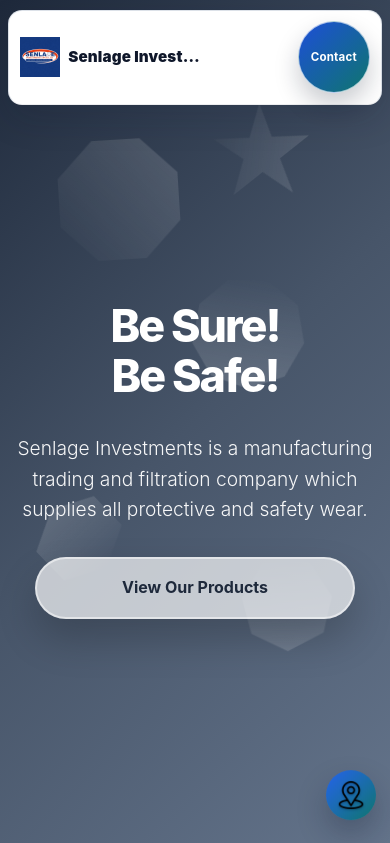
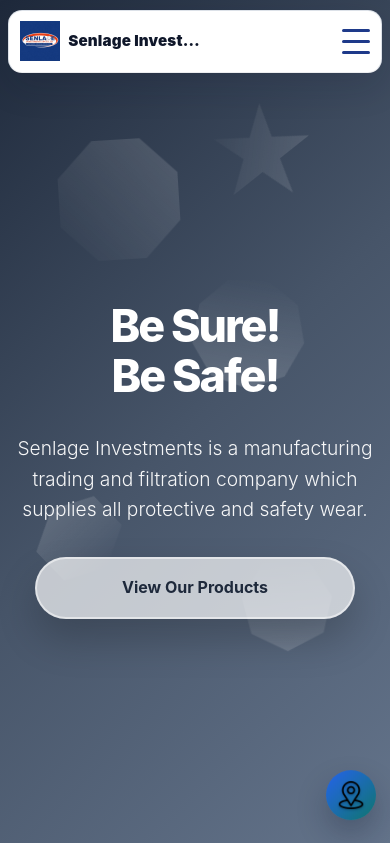
Before and after one commit to Ghost-Coder23/senlage, a Django app: page / in a window 390 px wide. Shown: the top 843 px of the page. Run offline with Django 4.2, Linux system fonts and the light colour scheme.

Commit message:
`Refactor mobile menu and contact links in navigation bar`

```diff
--- a/static/css/tooplate-strategic-style.css
+++ b/static/css/tooplate-strategic-style.css
@@ -148,29 +148,19 @@ video {
 	box-shadow: 0 8px 18px rgba(29, 78, 216, 0.28);
 }
 
-.mobile-contact-link {
+.mobile-menu {
 	display: none;
-	text-decoration: none;
-	width: 72px;
-	height: 72px;
-	border-radius: 50%;
-	align-items: center;
-	justify-content: center;
-	text-align: center;
-	font-size: 0.72rem;
-	font-weight: 700;
-	line-height: 1.1;
-	letter-spacing: 0.02em;
-	color: #ffffff;
-	background: linear-gradient(135deg, #1d4ed8, #0f766e);
-	border: 1px solid rgba(255, 255, 255, 0.65);
-	box-shadow: 0 12px 24px rgba(15, 23, 42, 0.22);
-	transition: transform 0.2s ease, box-shadow 0.2s ease;
-}
-
-.mobile-contact-link:hover {
-	transform: translateY(-2px);
-	box-shadow: 0 16px 28px rgba(15, 23, 42, 0.28);
+	flex-direction: column;
+	cursor: pointer;
+}
+
+.mobile-menu span {
+	width: 28px;
+	height: 3px;
+	background: #1e3a8a;
+	margin: 4px 0;
+	transition: 0.3s;
+	border-radius: 2px;
 }
 
 /* Hero Section */
@@ -1045,6 +1035,10 @@ video {
 	height: 20px;
 	object-fit: contain;
 	display: block;
+}
+
+.contact-email-link::before {
+	display: none;
 }
 
 .contact-form {
@@ -1227,8 +1221,42 @@ video {
 		padding: 0.65rem 0.9rem;
 	}
 
-	.mobile-contact-link {
+	.mobile-menu {
 		display: flex;
+	}
+
+	.contact-links {
+		flex-wrap: wrap;
+		justify-content: center;
+		gap: 0.55rem;
+	}
+
+	.contact-email-link,
+	.contact-whatsapp-link,
+	.contact-facebook-link {
+		width: 52px;
+		height: 52px;
+		min-width: 52px;
+		padding: 0;
+		border-radius: 50%;
+	}
+
+	.contact-whatsapp-link,
+	.contact-facebook-link {
+		gap: 0;
+	}
+
+	.contact-email-link {
+		font-size: 0;
+	}
+
+	.contact-email-link::before {
+		content: '@';
+		display: inline-block;
+		font-size: 1.15rem;
+		font-weight: 700;
+		color: #dbeafe;
+		line-height: 1;
 	}
 
 	.core-values-list {
--- a/templates/pages/home.html
+++ b/templates/pages/home.html
@@ -27,7 +27,11 @@
                 <li><a href="#about">About</a></li>
                 <li><a href="#contact">Contact</a></li>
             </ul>
-            <a href="#contact" class="mobile-contact-link" aria-label="Contact">Contact</a>
+            <div class="mobile-menu">
+                <span></span>
+                <span></span>
+                <span></span>
+            </div>
         </div>
     </nav>
 
@@ -134,7 +138,7 @@
                 </form>
             </div>
             <div class="contact-links">
-                <a href="mailto:info@senlageinvestments.com" class="contact-link-item">info@senlageinvestments.com</a>
+                <a href="mailto:info@senlageinvestments.com" class="contact-link-item contact-email-link" aria-label="Email">info@senlageinvestments.com</a>
                 <a href="tel:+263770123456" class="contact-link-item contact-call-link">
                     <img src="{% static 'images/phone-call.png' %}" alt="Call" class="contact-call-icon" width="22" height="22">
                 </a>
--- a/templates/pages/product_detail.html
+++ b/templates/pages/product_detail.html
@@ -24,7 +24,11 @@
                 <li><a href="{% url 'home' %}#about">About</a></li>
                 <li><a href="{% url 'home' %}#contact">Contact</a></li>
             </ul>
-            <a href="{% url 'home' %}#contact" class="mobile-contact-link" aria-label="Contact">Contact</a>
+            <div class="mobile-menu">
+                <span></span>
+                <span></span>
+                <span></span>
+            </div>
         </div>
     </nav>
 
--- a/templates/pages/products.html
+++ b/templates/pages/products.html
@@ -38,7 +38,11 @@
                 <li><a href="{% url 'home' %}#about">About</a></li>
                 <li><a href="{% url 'home' %}#contact">Contact</a></li>
             </ul>
-            <a href="{% url 'home' %}#contact" class="mobile-contact-link" aria-label="Contact">Contact</a>
+            <div class="mobile-menu">
+                <span></span>
+                <span></span>
+                <span></span>
+            </div>
         </div>
     </nav>
 
```
